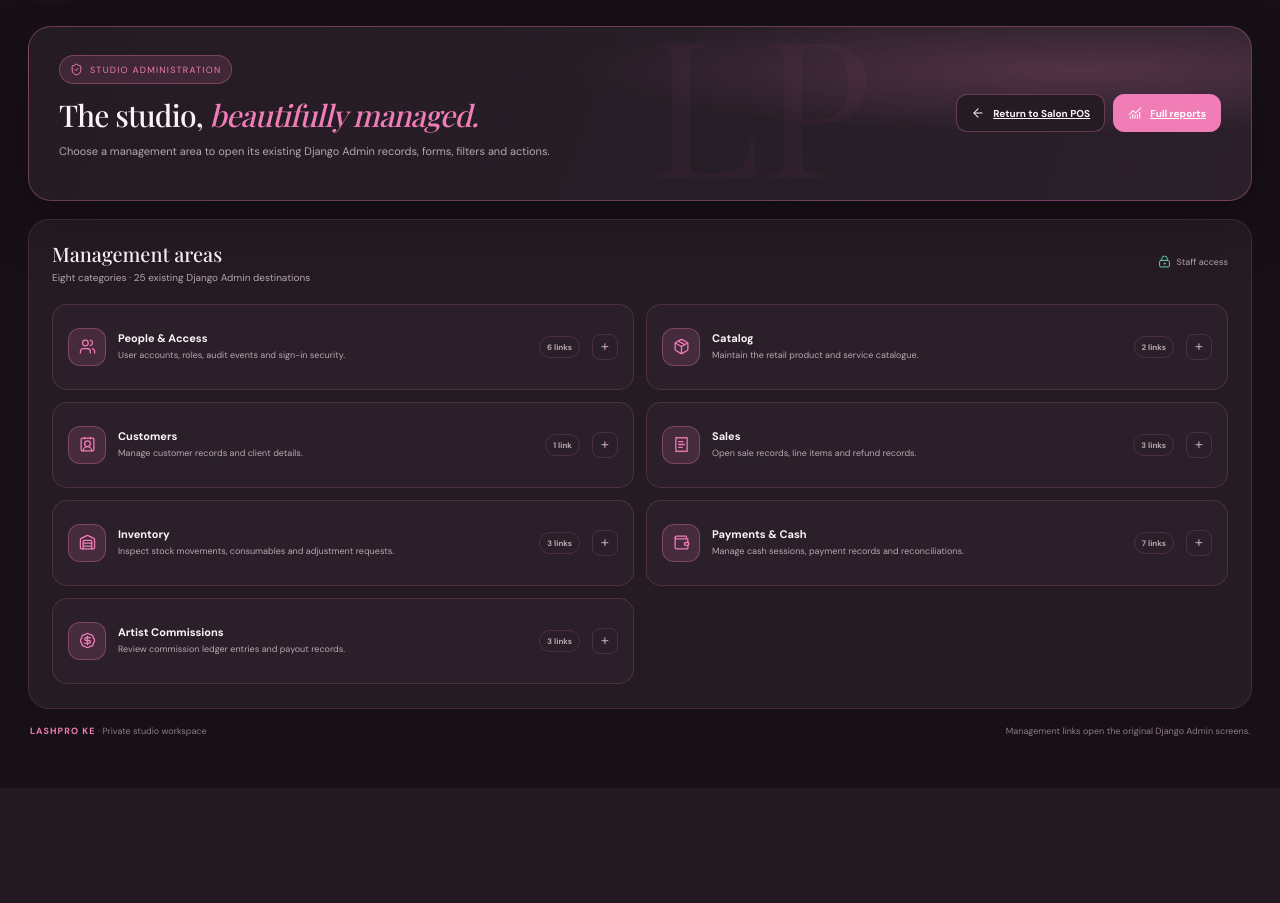
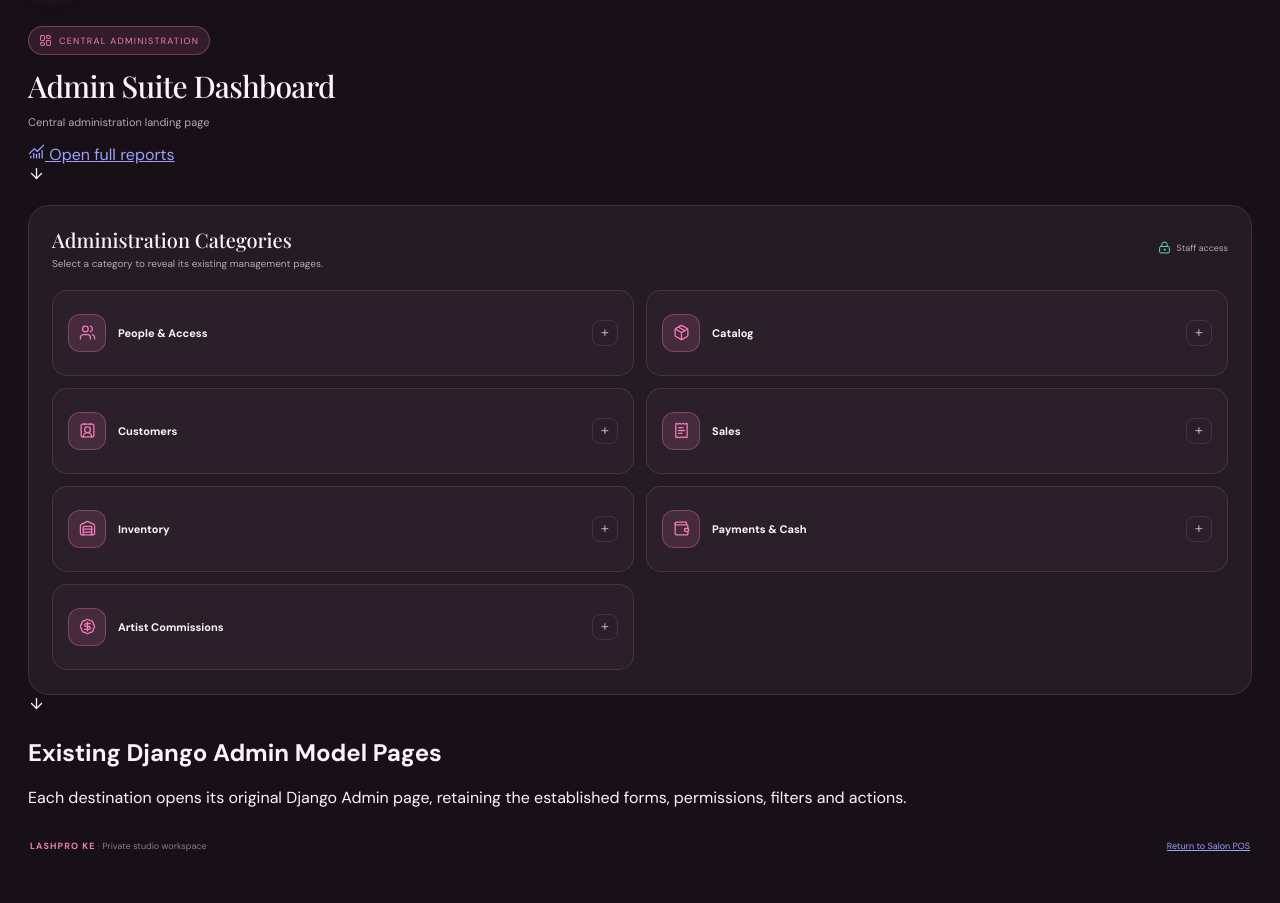
Before and after one commit to frash07/lashpro-pos, a Django app: page /admin-suite/ in a window 1280 px wide. Shown: the part 78-981 px from the top of the page. Before the commit the page ends 814 px from the top, so only its background shows below. Run offline with Django 5.2, Linux system fonts and the light colour scheme; the visitor is signed in with stand-in values (Sample User, id 1); parts of the project's set-up code (start-up, migrations or seed data) failed here and were passed over.

Commit message:
Reshape Admin Suite dashboard to recommended navigation flow

```diff
--- a/templates/admin_suite/index.html
+++ b/templates/admin_suite/index.html
@@ -36,23 +36,20 @@
   </header>
 
   <main class="main admin-suite-page">
-    <section class="admin-hero">
-      <div class="admin-hero-copy">
-        <div class="executive-tag"><i data-lucide="shield-check"></i> Studio administration</div>
-        <h1 class="admin-title">The studio, <em style="color:var(--pink)">beautifully managed.</em></h1>
-        <p class="admin-subtitle">Choose a management area to open its existing Django Admin records, forms, filters and actions.</p>
-      </div>
-      <div class="admin-hero-actions">
-        <a class="button-secondary" href="{% url 'sales:checkout' %}"><i data-lucide="arrow-left"></i> Return to Salon POS</a>
-        <a class="button-primary" href="{% url 'reporting:dashboard' %}"><i data-lucide="chart-no-axes-combined"></i> Full reports</a>
-      </div>
+    <section class="admin-flow-intro" aria-labelledby="admin-dashboard-title">
+      <div class="executive-tag"><i data-lucide="layout-dashboard"></i> Central administration</div>
+      <h1 class="admin-title" id="admin-dashboard-title">Admin Suite Dashboard</h1>
+      <p class="admin-subtitle">Central administration landing page</p>
+      <a class="admin-report-link" href="{% url 'reporting:dashboard' %}"><i data-lucide="chart-no-axes-combined"></i> Open full reports</a>
     </section>
 
-    <section class="admin-content admin-navigation-content" aria-labelledby="admin-navigation-title">
+    <div class="admin-flow-arrow" aria-hidden="true"><i data-lucide="arrow-down"></i></div>
+
+    <section class="admin-content admin-navigation-content" aria-labelledby="admin-categories-title">
       <div class="admin-content-head">
         <div>
-          <div class="admin-content-title" id="admin-navigation-title">Management areas</div>
-          <div class="admin-content-subtitle">Eight categories · 25 existing Django Admin destinations</div>
+          <div class="admin-content-title" id="admin-categories-title">Administration Categories</div>
+          <div class="admin-content-subtitle">Select a category to reveal its existing management pages.</div>
         </div>
         <span class="admin-navigation-note"><i data-lucide="lock-keyhole"></i> Staff access</span>
       </div>
@@ -61,13 +58,11 @@
         <details class="admin-nav-group">
           <summary>
             <span class="admin-group-icon"><i data-lucide="{{ group.icon }}"></i></span>
-            <span class="admin-group-copy">
-              <strong>{{ group.name }}</strong>
-              <small>{{ group.description }}</small>
-            </span>
-            <span class="admin-group-count">{{ group.items|length }} link{{ group.items|length|pluralize }}</span>
+            <span class="admin-group-copy"><strong>{{ group.name }}</strong></span>
           </summary>
-          <nav class="admin-group-links" aria-label="{{ group.name }}">
+          <div class="admin-group-panel">
+            <p class="admin-group-description">{{ group.description }}</p>
+            <nav class="admin-group-links" aria-label="{{ group.name }} model pages">
               {% for item in group.items %}
               <a href="{{ item.url }}">
                 <span>{{ item.label }}</span>
@@ -75,17 +70,24 @@
               </a>
               {% endfor %}
             </nav>
+          </div>
         </details>
         {% endfor %}
       </div>
     </section>
 
+    <div class="admin-flow-arrow admin-flow-arrow-end" aria-hidden="true"><i data-lucide="arrow-down"></i></div>
+
+    <section class="admin-model-pages" aria-labelledby="admin-model-pages-title">
+      <h2 id="admin-model-pages-title">Existing Django Admin Model Pages</h2>
+      <p>Each destination opens its original Django Admin page, retaining the established forms, permissions, filters and actions.</p>
+    </section>
+
     <footer class="admin-footer">
       <span><span class="footer-brand">LASHPRO KE</span> · Private studio workspace</span>
-      <span>Management links open the original Django Admin screens.</span>
+      <span><a href="{% url 'sales:checkout' %}">Return to Salon POS</a></span>
     </footer>
   </main>
-
   <script>
     function toggleTheme() {
       const root = document.documentElement;
```
Lines whose indentation alone changed are shown as unchanged.
